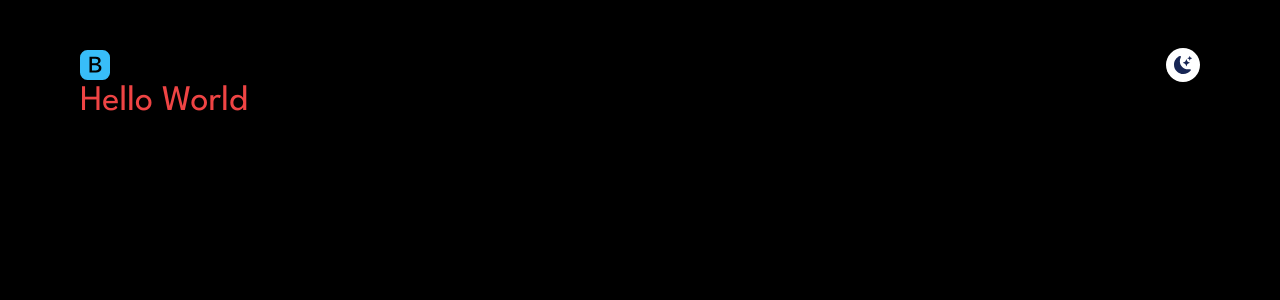
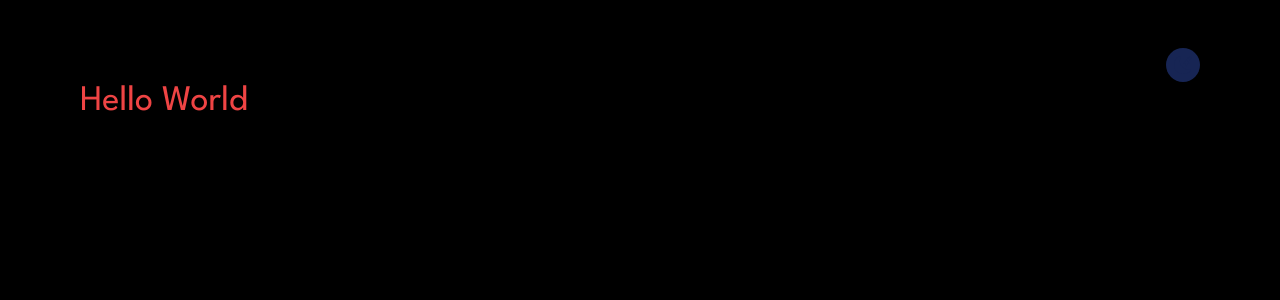
Before and after one commit to Dev-BhoneAK/portfolio-next-tailwind, a Next.js app: page / in a window 1280 px wide. Shown: the top 300 px of the page. Built offline with nearby package versions, Linux system fonts and the light colour scheme.

Commit message:
fix: final theme switch

```diff
--- a/app/components/Header.js
+++ b/app/components/Header.js
@@ -9,7 +9,7 @@ import { motion, AnimatePresence } from "framer-motion";
 import { useTheme } from "next-themes";
 import { useState, useEffect } from "react";
 
-export default function Header() {
+export default function Header({ setLoading }) {
   const [mounted, setMounted] = useState(false);
   const { theme, setTheme } = useTheme();
 
@@ -26,7 +26,10 @@ export default function Header() {
     <header className="relative z-30">
       <nav className="mt-8 flex items-center justify-between lg:mt-12">
         <BsFillBootstrapFill className="cursor-pointer text-3xl" />
-        <div className="flex items-center justify-center bg-blue-950  rounded-full p-2 dark:bg-white">
+        <div
+          className="flex items-center justify-center bg-blue-950  rounded-full p-2"
+          onClick={() => setLoading(true)}
+        >
           <AnimatePresence mode="wait" initial={false}>
             <motion.div
               key={theme}
--- a/app/components/TransitionBackground.js
+++ b/app/components/TransitionBackground.js
@@ -22,25 +22,31 @@ export default function TransitionBackground() {
         {theme === "dark" ? (
           <motion.div
             initial={{ backgroundColor: "white" }}
+            // initial={{ className: `bg-white` }}
             key={theme}
             animate={{
               clipPath: ["circle(0% at 100% 0%)", "circle(150% at 100% 0%)"],
+              //   className: `bg-blue-950`,
               backgroundColor: "black",
+              color: "white",
             }}
-            className=" absolute top-0 right-0 z-10 w-full h-full"
+            className="absolute top-0 right-0 z-10 w-full h-full"
             transition={{
               duration: 4,
             }}
           />
         ) : (
           <motion.div
+            // initial={{ className: `bg-blue-950` }}
             initial={{ backgroundColor: "black" }}
             key={theme}
             animate={{
               clipPath: ["circle(0% at 100% 0%)", "circle(150% at 100% 0%)"],
+              //   className: `bg-white`,
               backgroundColor: "white",
+              color: "white",
             }}
-            className=" absolute top-0 right-0 z-10 w-full h-full"
+            className="absolute top-0 right-0 z-10 w-full h-full"
             transition={{
               duration: 4,
             }}
--- a/app/layout.js
+++ b/app/layout.js
@@ -13,8 +13,11 @@ export const metadata = {
 export default function RootLayout({ children }) {
   return (
     <html lang="en" suppressHydrationWarning>
+      {/* <body
+        className={`container mx-auto bg-blue-950 dark:bg-white text-blue-950 dark:text-sky-400 ${leagueSpartan.className}`}
+      > */}
       <body
-        className={`container mx-auto bg-black dark:bg-white text-blue-950 dark:text-sky-400 ${leagueSpartan.className}`}
+        className={`container mx-auto bg-black dark:bg-white  text-white dark:text-black ${leagueSpartan.className}`}
       >
         <Providers>{children}</Providers>
         {/* {children} */}
```
